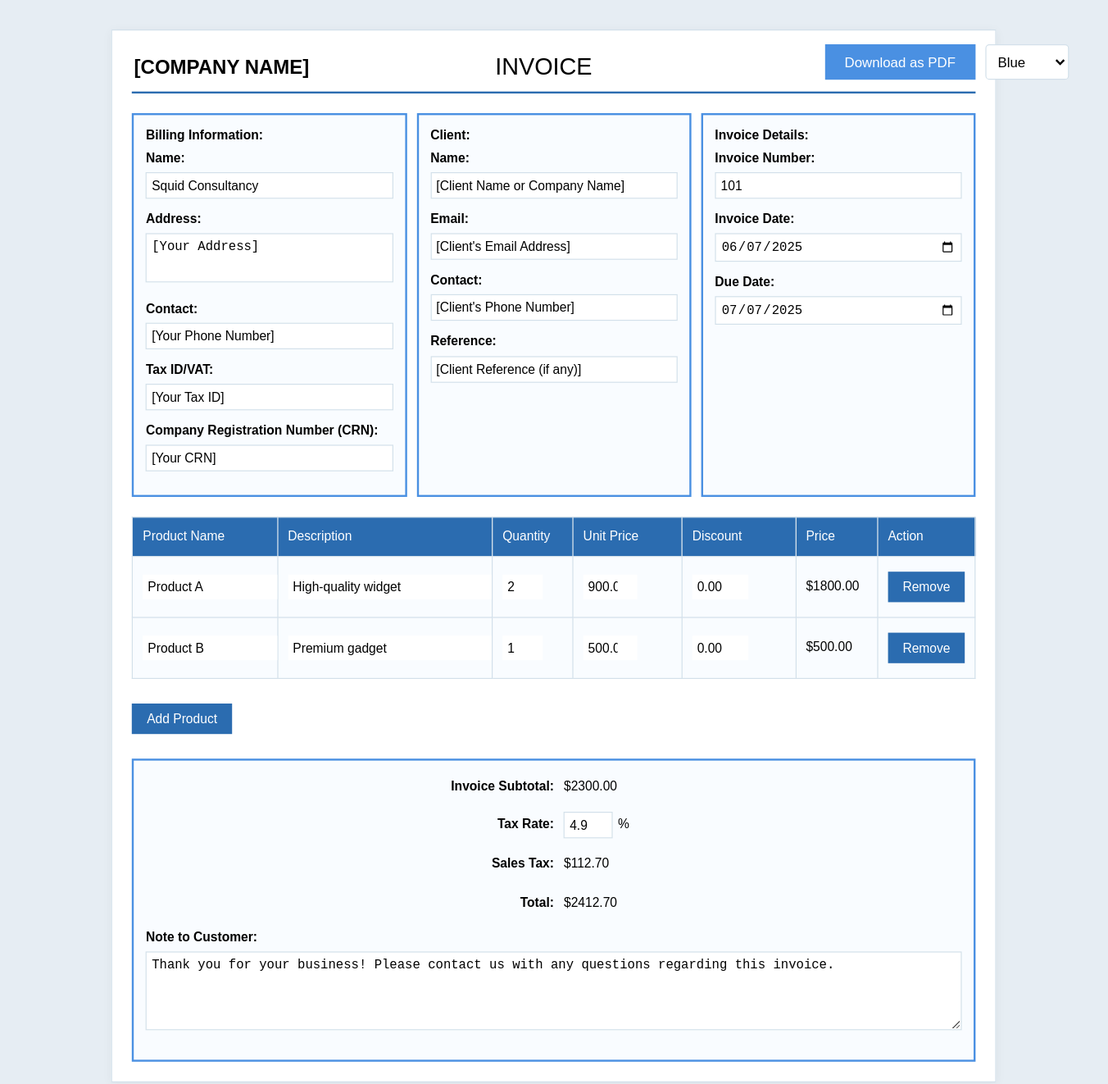
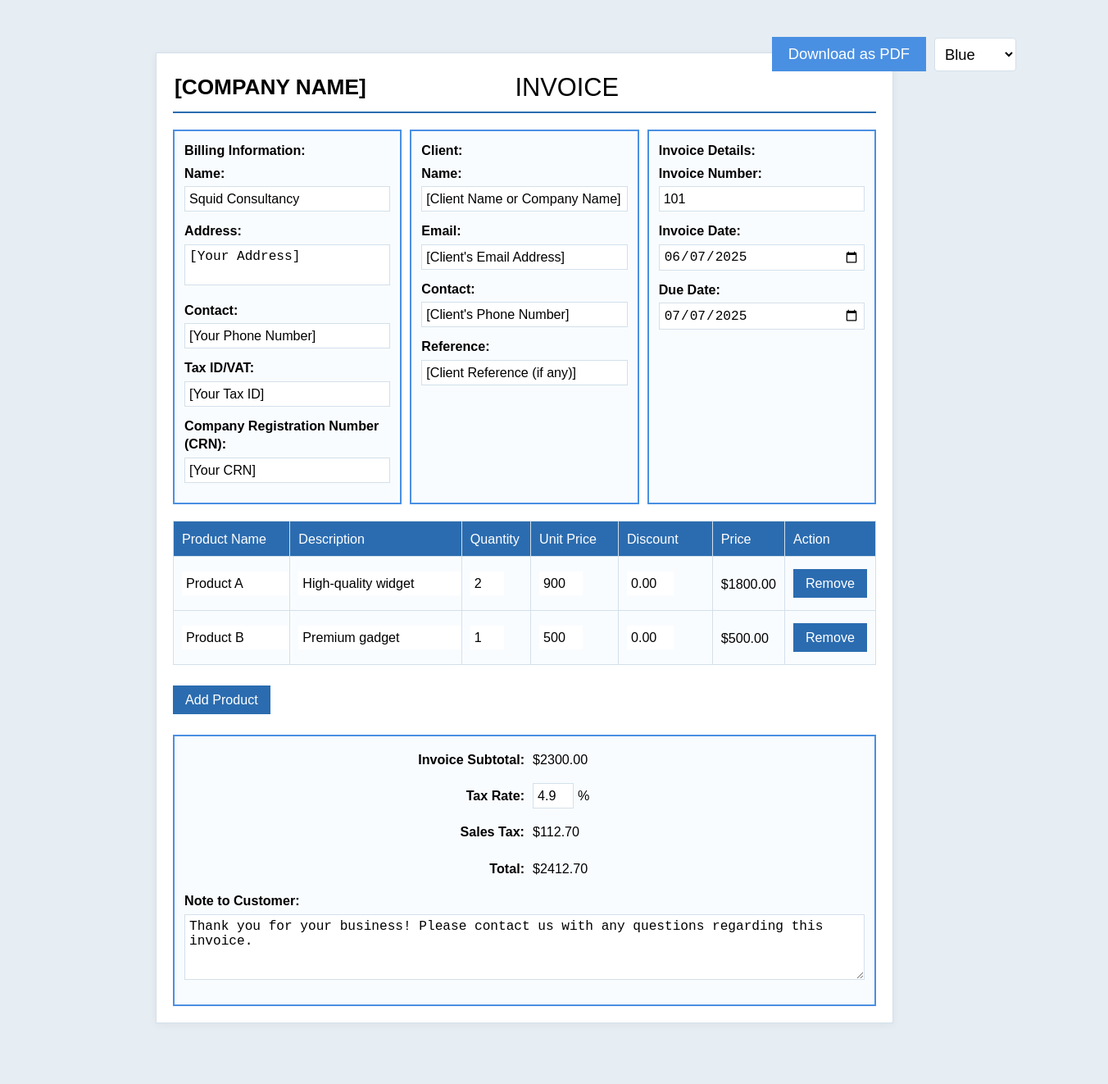
Before and after one commit to analyticswithharry/cpnw-invoice-maker, a website: page public/index.html in a window 1280 px wide. Shown: the whole page at 82% size, 1352 px wide, since content can reach past the window. Drawn offline with Linux system fonts and the light colour scheme.

Commit message:
Add files via upload

```diff
--- a/public/index.html
+++ b/public/index.html
@@ -3,7 +3,7 @@
 <head>
     <meta charset="UTF-8">
     <meta name="viewport" content="width=device-width, initial-scale=1.0">
-    <title>Product-Based Invoice Generator</title>
+    <title>Analytics with Harry</title>
     <script src="https://cdnjs.cloudflare.com/ajax/libs/html2pdf.js/0.10.1/html2pdf.bundle.min.js"></script>
     <link rel="stylesheet" href="styles.css">
 </head>
@@ -61,6 +61,7 @@
             </div>
         </div>
         <div class="section">
+            <div class="table-wrapper">
                 <table id="itemsTable">
                     <thead>
                         <tr>
@@ -94,6 +95,7 @@
                         </tr>
                     </tbody>
                 </table>
+            </div>
             <button class="btn" onclick="addRow()">Add Product</button>
         </div>
         <div class="totals-section">
--- a/public/styles.css
+++ b/public/styles.css
@@ -1,90 +1,93 @@
 body {
     font-family: 'Arial', 'Helvetica', sans-serif;
     margin: 0;
-    padding: 30px;
+    padding: 5vw;
     background-color: #e6edf3;
     color: #000000;
     line-height: 1.4;
-    transform: scale(1.2);
-    transform-origin: top left;
-    width: 83.33%;
+    font-size: calc(12px + 0.5vw); /* Scales with viewport */
 }
 .invoice-box {
-    max-width: 900px; /* Increased width */
+    max-width: min(900px, 95vw); /* Wider but responsive */
     margin: 0 auto;
-    padding: 20px;
+    padding: min(20px, 4vw);
     border: 1px solid #d3e0ea;
     background-color: #ffffff;
     box-shadow: 0 2px 10px rgba(0, 0, 0, 0.05);
     box-sizing: border-box;
-    font-size: 14px;
 }
 .header {
-    margin-bottom: 20px;
+    margin-bottom: min(20px, 4vw);
     display: flex;
     justify-content: space-between;
     align-items: center;
     border-bottom: 2px solid #2b6cb0;
-    padding-bottom: 8px;
+    padding-bottom: min(8px, 2vw);
 }
 .header .company-name {
-    font-size: 20px;
+    font-size: calc(16px + 0.8vw);
     font-weight: bold;
     text-align: left;
 }
 .header .company-name input {
     border: none;
-    font-size: 20px;
+    font-size: calc(16px + 0.8vw);
     font-weight: bold;
     color: #000000;
     text-align: left;
     width: 100%;
 }
 .header .invoice-title {
-    font-size: 24px;
+    font-size: calc(18px + 1vw);
     font-weight: normal;
     text-align: center;
     flex: 1;
 }
 .info-section {
     display: flex;
+    flex-wrap: wrap;
     justify-content: space-between;
-    margin-bottom: 20px;
-    gap: 10px;
+    margin-bottom: min(20px, 4vw);
+    gap: min(10px, 2vw);
 }
 .info-box {
-    flex: 1;
-    padding: 12px;
+    flex: 1 1 min(250px, 30vw);
+    padding: min(12px, 2.5vw);
     border: 2px solid #4a90e2;
     background-color: #f9fcff;
 }
 .info-box p {
     margin: 0;
-    font-size: 13px;
-    margin-bottom: 5px;
+    font-size: calc(11px + 0.4vw);
+    margin-bottom: min(5px, 1vw);
     font-weight: normal;
 }
 .info-box input, .info-box textarea {
     width: 100%;
-    padding: 5px;
+    padding: min(5px, 1vw);
     border: 1px solid #d3e0ea;
-    font-size: 13px;
+    font-size: calc(11px + 0.4vw);
     color: #000000;
-    margin-bottom: 12px;
+    margin-bottom: min(12px, 2.5vw);
     box-sizing: border-box;
 }
 .info-box textarea {
-    height: 50px;
+    height: min(50px, 10vw);
     resize: none;
+}
+.table-wrapper {
+    overflow-x: auto; /* Horizontal scroll on small screens */
+    width: 100%;
 }
 table {
     width: 100%;
     border-collapse: collapse;
-    margin-bottom: 20px;
+    margin-bottom: min(20px, 4vw);
     border: 1px solid #d3e0ea;
+    min-width: 600px; /* Ensures table width for readability */
 }
 th, td {
-    padding: 10px;
+    padding: min(10px, 2vw);
     text-align: left;
     border: 1px solid #d3e0ea;
 }
@@ -92,31 +95,31 @@ th {
     background-color: #2b6cb0;
     color: #ffffff;
     font-weight: normal;
-    font-size: 13px;
+    font-size: calc(11px + 0.4vw);
 }
 td {
-    font-size: 13px;
+    font-size: calc(11px + 0.4vw);
     background-color: #f9fcff;
 }
 td input[type="text"] {
     width: 100%;
     border: none;
-    padding: 5px;
-    font-size: 13px;
+    padding: min(5px, 1vw);
+    font-size: calc(11px + 0.4vw);
     color: #000000;
 }
 td input[type="number"] {
     width: 50%;
     border: none;
-    padding: 5px;
-    font-size: 13px;
+    padding: min(5px, 1vw);
+    font-size: calc(11px + 0.4vw);
     color: #000000;
 }
 .product-name-col {
-    width: 20%; /* Wider for visibility */
+    width: 20%;
 }
 .description-col {
-    width: 30%; /* Wider for visibility */
+    width: 30%;
 }
 .quantity-col {
     width: 10%;
@@ -134,13 +137,13 @@ td input[type="number"] {
     width: 10%;
 }
 .btn {
-    padding: 8px 15px;
+    padding: min(8px, 1.5vw) min(15px, 3vw);
     background-color: #2b6cb0;
     color: #ffffff;
     border: none;
     cursor: pointer;
-    font-size: 13px;
-    margin: 5px 0;
+    font-size: calc(11px + 0.4vw);
+    margin: min(5px, 1vw) 0;
     transition: background-color 0.2s ease;
 }
 .btn:hover {
@@ -153,66 +156,66 @@ td input[type="number"] {
     background-color: #c53030;
 }
 .totals-section {
-    margin-top: 20px;
+    margin-top: min(20px, 4vw);
 }
 .totals-box {
-    padding: 12px;
+    padding: min(12px, 2.5vw);
     border: 2px solid #4a90e2;
     background-color: #f9fcff;
 }
 .totals-box p {
     margin: 0;
-    font-size: 13px;
-    margin-bottom: 5px;
+    font-size: calc(11px + 0.4vw);
+    margin-bottom: min(5px, 1vw);
 }
 .totals-box input, .totals-box span {
     width: 100%;
-    padding: 5px;
+    padding: min(5px, 1vw);
     border: 1px solid #d3e0ea;
-    font-size: 13px;
+    font-size: calc(11px + 0.4vw);
     color: #000000;
-    margin-bottom: 12px;
+    margin-bottom: min(12px, 2.5vw);
     box-sizing: border-box;
 }
 .totals-box input[type="number"] {
-    width: 50px;
+    width: min(50px, 10vw);
     border: 1px solid #d3e0ea;
 }
 .totals-box span {
     border: none;
-    padding: 5px 0;
+    padding: min(5px, 1vw) 0;
 }
 .totals-box .subtotal-row {
     display: flex;
     justify-content: space-between;
     align-items: center;
-    margin-bottom: 12px;
+    margin-bottom: min(12px, 2.5vw);
 }
 .totals-box .subtotal-row p {
     margin: 0;
-    font-size: 13px;
+    font-size: calc(11px + 0.4vw);
     flex: 0 0 50%;
     text-align: right;
-    padding-right: 10px;
+    padding-right: min(10px, 2vw);
 }
 .totals-box .subtotal-row span {
     flex: 1;
     text-align: left;
-    padding: 5px 0;
+    padding: min(5px, 1vw) 0;
     margin-bottom: 0;
 }
 .totals-box .tax-rate-row {
     display: flex;
     justify-content: space-between;
     align-items: center;
-    margin-bottom: 12px;
+    margin-bottom: min(12px, 2.5vw);
 }
 .totals-box .tax-rate-row p {
     margin: 0;
-    font-size: 13px;
+    font-size: calc(11px + 0.4vw);
     flex: 0 0 50%;
     text-align: right;
-    padding-right: 10px;
+    padding-right: min(10px, 2vw);
 }
 .totals-box .tax-rate-row .tax-rate-container {
     display: flex;
@@ -220,9 +223,9 @@ td input[type="number"] {
     flex: 1;
 }
 .totals-box .tax-rate-row input {
-    width: 50px;
+    width: min(50px, 10vw);
     margin-bottom: 0;
-    margin-right: 5px;
+    margin-right: min(5px, 1vw);
 }
 .totals-box .tax-rate-row span {
     margin-bottom: 0;
@@ -231,35 +234,35 @@ td input[type="number"] {
 }
 .note-textarea {
     width: 100%;
-    height: 80px;
-    padding: 5px;
+    height: min(80px, 15vw);
+    padding: min(5px, 1vw);
     border: 1px solid #d3e0ea;
-    font-size: 13px;
+    font-size: calc(11px + 0.4vw);
     color: #000000;
-    margin-bottom: 12px;
+    margin-bottom: min(12px, 2.5vw);
     resize: vertical;
     box-sizing: border-box;
 }
 .download-btn {
     position: absolute;
-    top: 40px;
-    right: 40px;
+    top: min(40px, 8vw);
+    right: min(40px, 8vw);
     z-index: 1000;
     display: flex;
-    gap: 10px;
+    gap: min(10px, 2vw);
     align-items: center;
 }
 .download-btn .btn {
     background-color: #4a90e2;
-    padding: 10px 20px;
-    font-size: 14px;
+    padding: min(10px, 2vw) min(20px, 4vw);
+    font-size: calc(12px + 0.5vw);
 }
 .download-btn .btn:hover {
     background-color: #357abd;
 }
 .color-select {
-    padding: 8px;
-    font-size: 14px;
+    padding: min(8px, 1.5vw);
+    font-size: calc(12px + 0.5vw);
     border: 1px solid #d3e0ea;
     border-radius: 4px;
     background-color: #ffffff;
@@ -296,31 +299,47 @@ td input[type="number"] {
 .color-orange .info-box, .color-orange .totals-box { border-color: #f6ad55; }
 .color-orange .download-btn .btn { background-color: #f6ad55; }
 .color-orange .download-btn .btn:hover { background-color: #ed8936; }
-@media (max-width: 600px) {
+@media (max-width: 768px) {
     body {
-        transform: scale(1);
-        width: 100%;
+        padding: 3vw;
+    }
+    .invoice-box {
+        max-width: 100%;
     }
     .info-section {
         flex-direction: column;
     }
     .info-box {
-        margin-bottom: 10px;
-    }
-    .header {
-        flex-direction: column;
-        text-align: center;
-    }
-    .header .company-name {
-        text-align: center;
-        margin-bottom: 8px;
+        flex: 1 1 100%;
+        margin-bottom: min(10px, 2vw);
     }
     .download-btn {
         position: static;
         text-align: center;
-        margin-bottom: 20px;
+        margin-bottom: min(20px, 4vw);
         flex-direction: column;
-        gap: 10px;
+        gap: min(10px, 2vw);
+    }
+    .table-wrapper {
+        max-width: 100%;
+        overflow-x: auto;
+    }
+    table {
+        min-width: 100%; /* Adjust table to fit smaller screens */
+    }
+}
+@media (max-width: 480px) {
+    body {
+        font-size: calc(10px + 0.5vw);
+    }
+    .header .company-name input, .header .invoice-title {
+        font-size: calc(14px + 0.8vw);
+    }
+    .info-box p, .info-box input, .info-box textarea, th, td, .totals-box p, .totals-box input, .totals-box span {
+        font-size: calc(10px + 0.4vw);
+    }
+    .btn, .color-select {
+        font-size: calc(10px + 0.5vw);
     }
 }
 @media print {
@@ -333,7 +352,7 @@ td input[type="number"] {
         border: none;
         padding: 0;
         font-size: 12px;
-        max-width: 8.27in; /* A4 width */
+        max-width: 8.27in;
     }
     .download-btn {
         display: none;
@@ -366,4 +385,13 @@ td input[type="number"] {
     .discount-col { width: 15%; }
     .price-col { width: 10%; }
     .action-col { display: none; }
+    .info-section {
+        display: flex;
+        flex-wrap: nowrap;
+        justify-content: space-between;
+    }
+    .info-box {
+        flex: 1 1 30%;
+        margin-bottom: 0;
+    }
 }
```
Lines whose indentation alone changed are shown as unchanged.
